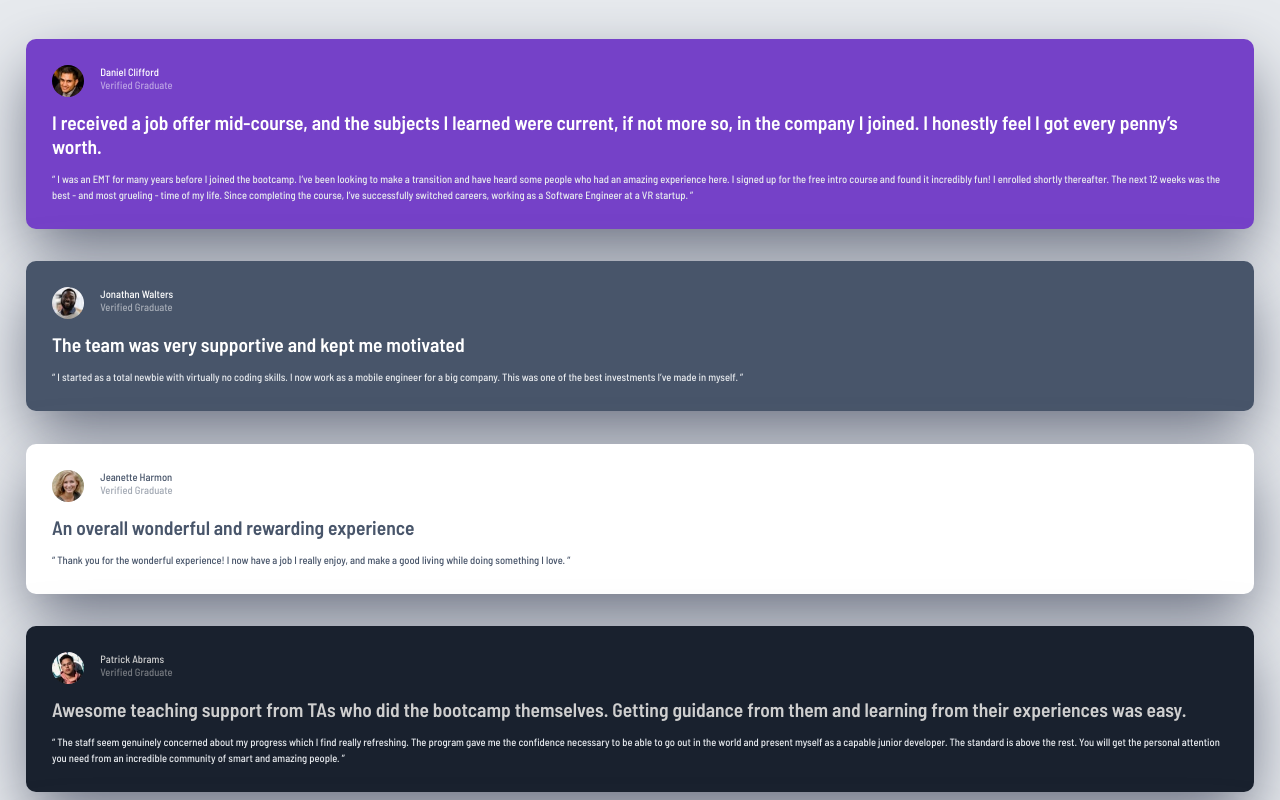
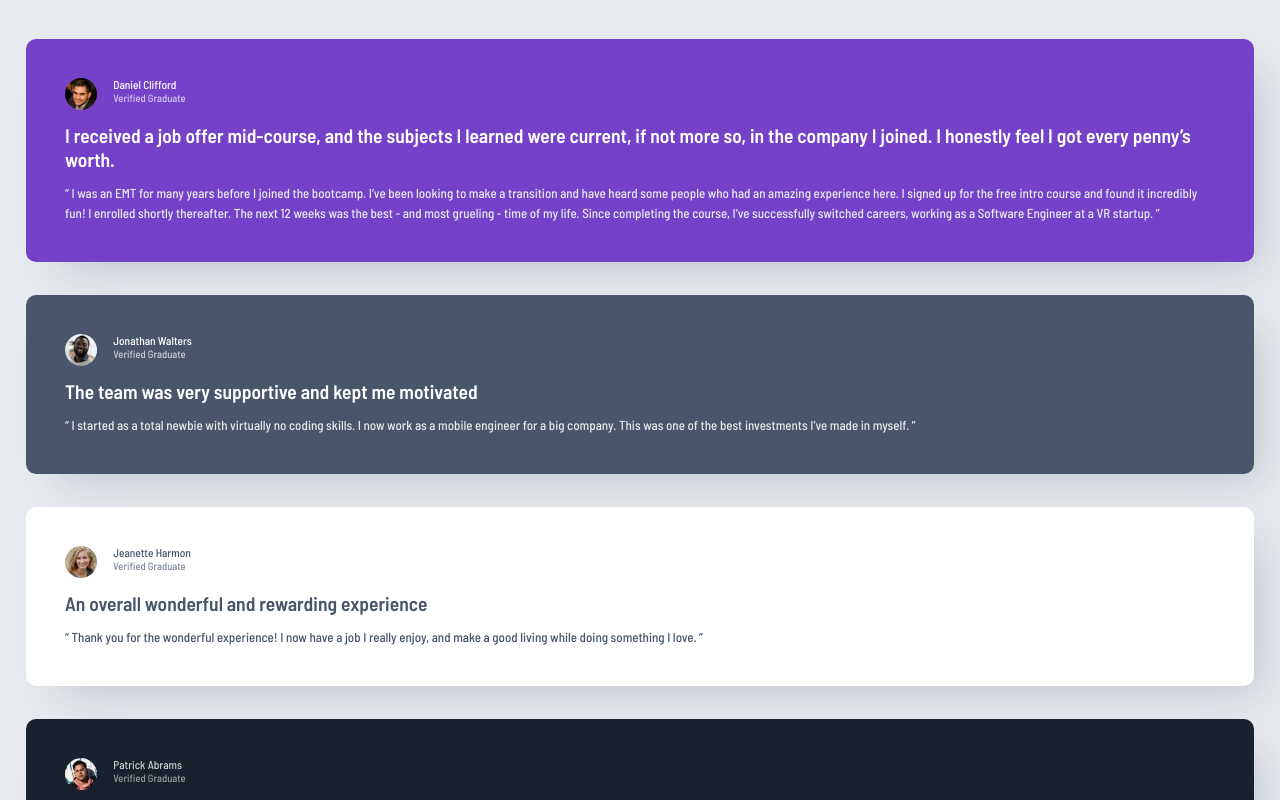
Before and after one commit to aelvanna/testimonial-grid-section-solution, a plain HTML site: page index.html in a window 1280 px wide. Shown: the top 800 px of the page. Drawn offline with Linux system fonts and the light colour scheme.

Commit message:
updated styling for card components and author details

```diff
--- a/src/main.scss
+++ b/src/main.scss
@@ -13,6 +13,7 @@ $grey-400: hsl(224, 10%, 45%);
 $grey-500: hsl(217, 19%, 35%);
 $dark-blue: hsl(219, 29%, 14%);
 $black: hsl(0, 0%, 7%);
+$box-shadow: hsla(217, 19%, 35%, 0.25);
 
 /* Typography Variables */
 $font-stack: "Barlow Semi Condensed", sans-serif;
@@ -54,6 +55,10 @@ html {
   > :nth-child(2n + 3) {
     background-color: $white;
     color: $grey-500;
+
+    blockquote {
+      color: $grey-500;
+    }
   }
 
   > :nth-child(4) {
@@ -62,15 +67,25 @@ html {
   }
 }
 
+.author-name {
+  font-size: 0.875rem;
+}
+
+.author-credential {
+  opacity: 0.7;
+}
+
 .testimonial {
   font-size: 1.5rem;
+  font-weight: 600;
+  margin-bottom: 1rem;
 }
 
 .card {
-  padding: 2rem;
+  padding: 3rem;
   border-radius: 10px;
   height: fit-content;
-  box-shadow: 0rem 2rem 5rem -5px $grey-400;
+  box-shadow: 20px 20px 40px -15px $box-shadow;
 }
 
 .author {
@@ -81,15 +96,17 @@ html {
   margin-bottom: 1rem;
 }
 
+blockquote {
+  line-height: 150%;
+  color: $grey-100;
+  font-size: 1rem;
+}
+
 .profile-img {
   grid-row: 1 / 3;
   border-radius: 50%;
   width: 32px;
   height: 32px;
-}
-
-.author-credential {
-  opacity: 0.5;
 }
 
 .attribution {
```
Also changed, not shown: assets/styles/main.css, 1 other file.
